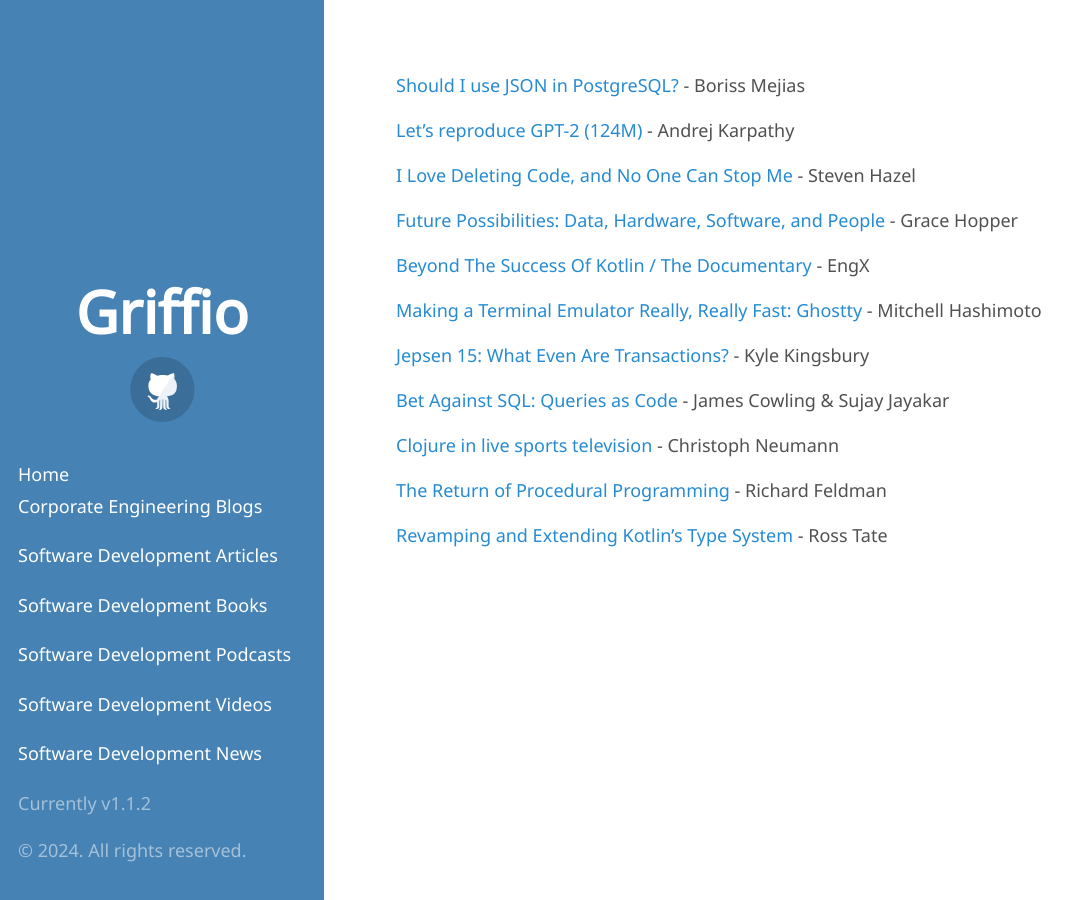
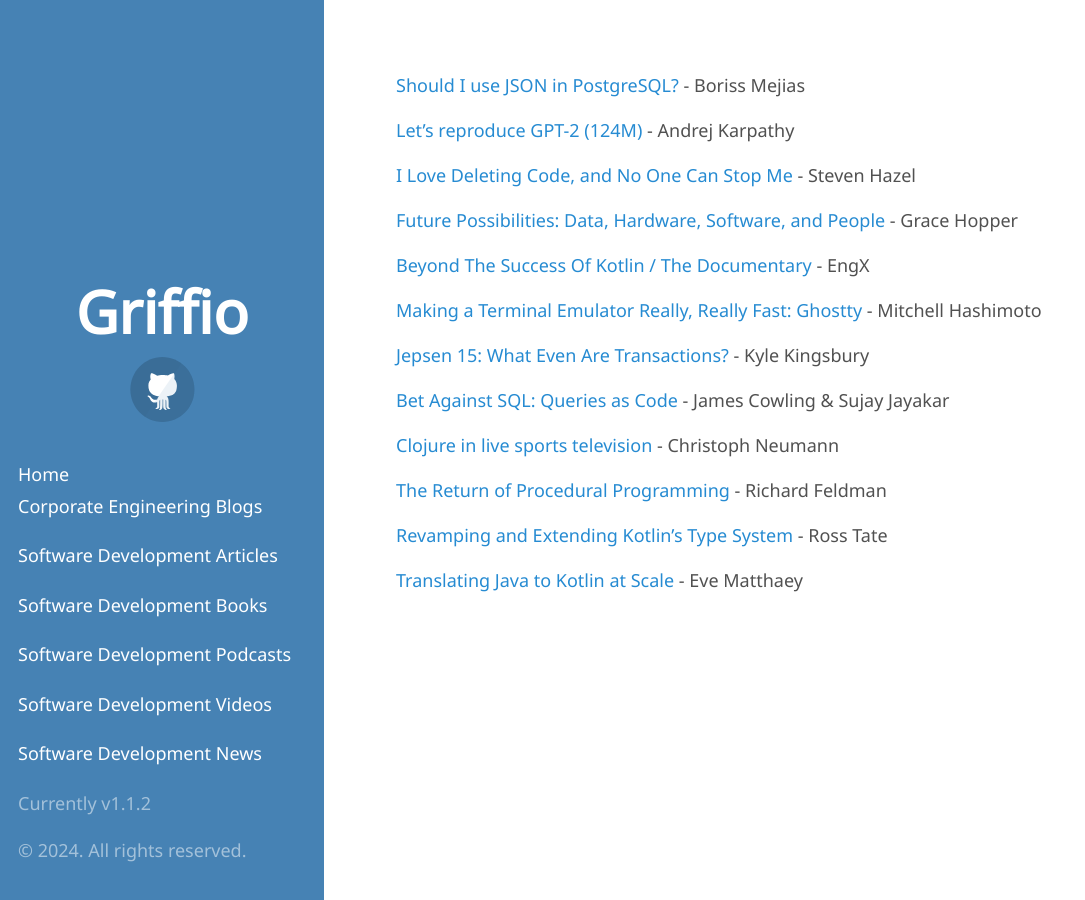
Before and after one commit to griffio/griffio.github.io, a Jekyll site: the page built from tech_talks_highlighted_2024.md, in a window 1280 px wide. Shown: the whole page, without its empty margins (0-1085 px from the left). Built offline with Jekyll 4.4.1, drawn with Linux system fonts in a browser that asks for light colours; some web fonts are replaced; our own code applies the rules of GitHub Pages for plain Markdown files.

Commit message:
Update tech_talks_highlighted_2024.md

```diff
--- a/tech_talks_highlighted_2024.md
+++ b/tech_talks_highlighted_2024.md
@@ -19,3 +19,5 @@
 [The Return of Procedural Programming](https://www.youtube.com/watch?v=vQPHtAxOZZw) - Richard Feldman
 
 [Revamping and Extending Kotlin's Type System](https://www.youtube.com/watch?v=3uNpmhHwkuQ) - Ross Tate
+
+[Translating Java to Kotlin at Scale](https://www.youtube.com/watch?v=zfnOjAYdWrc) - Eve Matthaey
```
